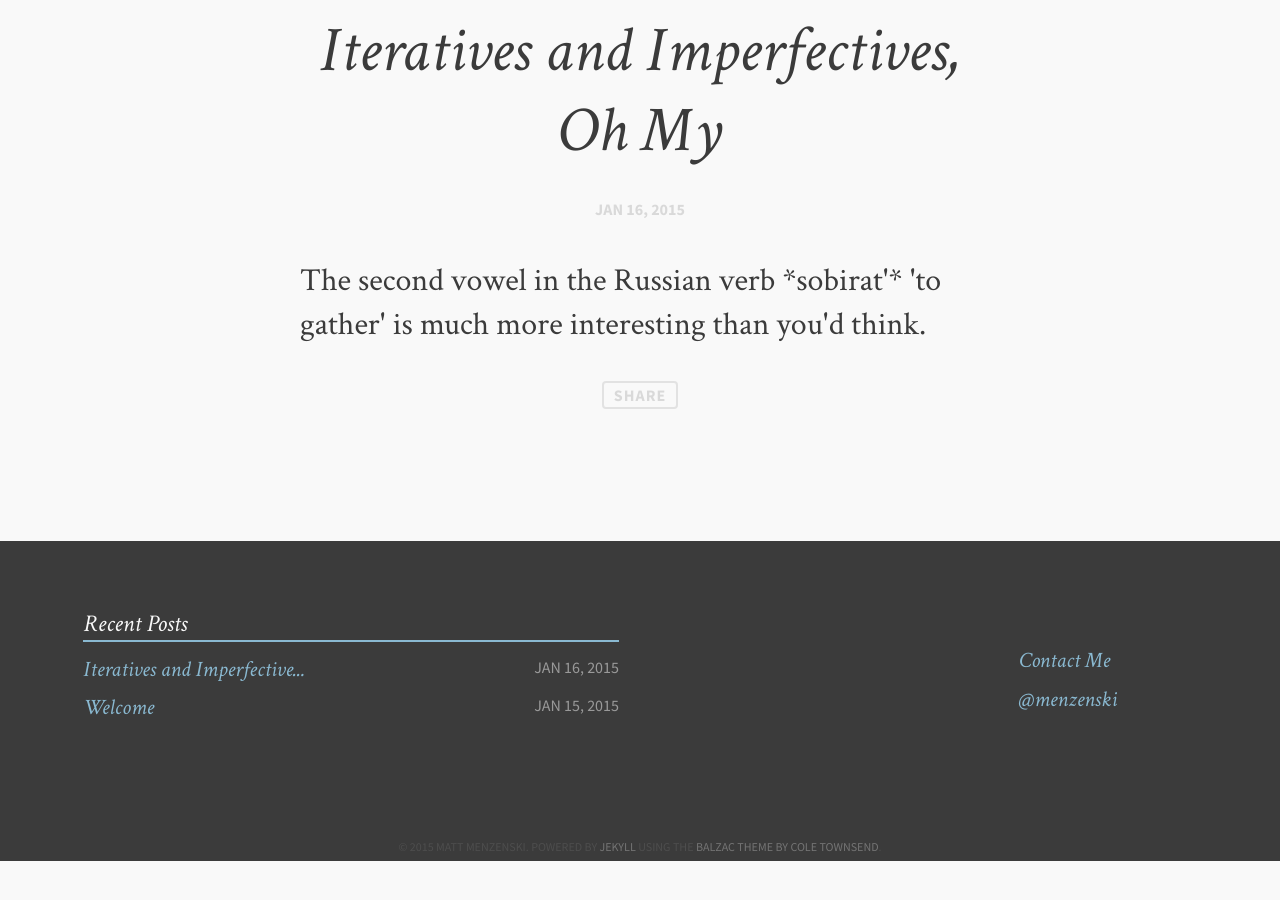
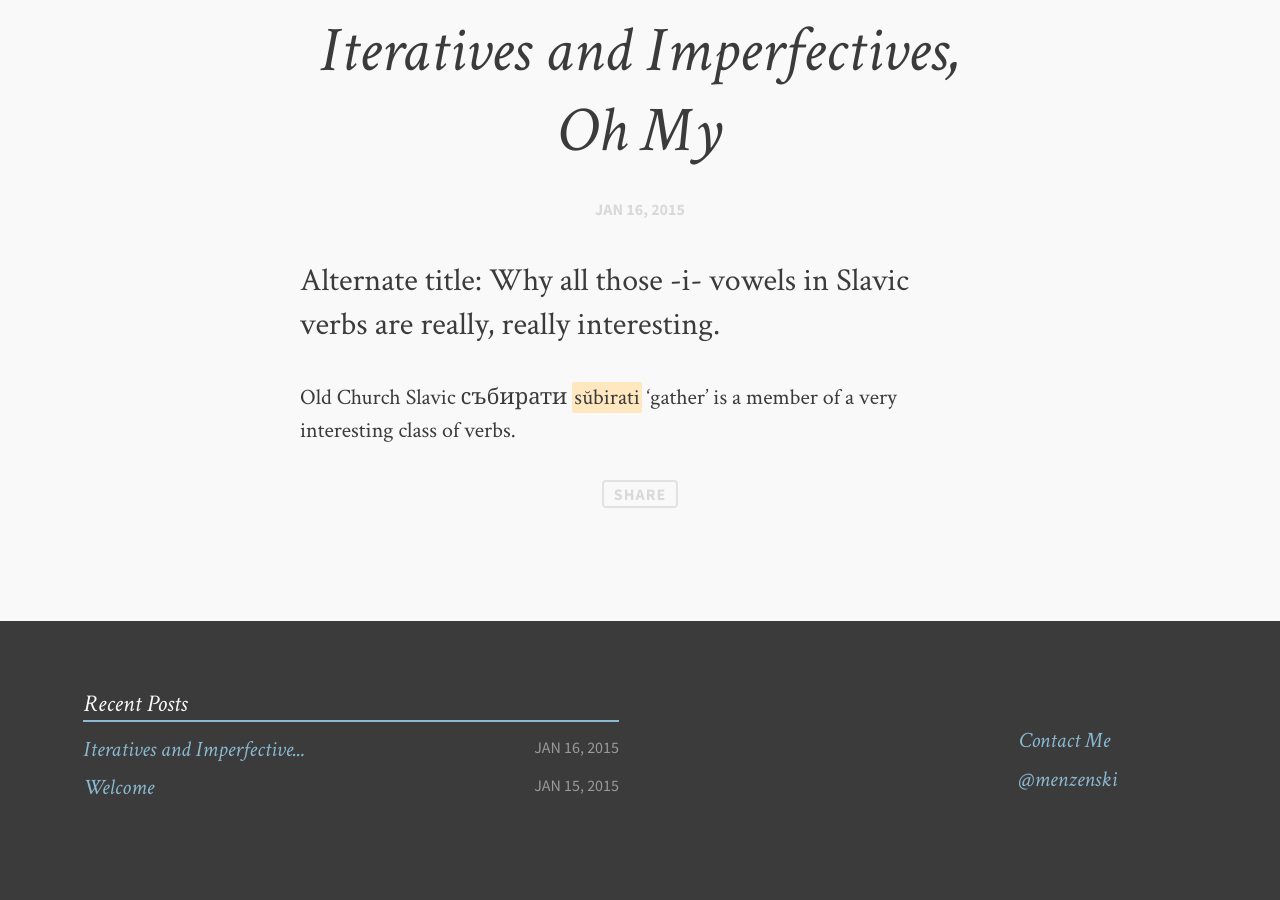
Before and after one commit to menzenski/menzenski.github.io, a Jekyll site: the page built from _posts/2015-01-16-Lengthened-Vowels-in-Slavic-Verbs.md, in a window 1280 px wide and 900 px high, scrolled down 872 px. Built offline with Jekyll 4.4.1, drawn with Linux system fonts in a browser that asks for light colours; comment, search, counter and statistics services are not loaded; before the commit the page ends 1733 px from its top, so only the background shows below that.

Commit message:
testing OCS text

```diff
--- a/_posts/2015-01-16-Lengthened-Vowels-in-Slavic-Verbs.md
+++ b/_posts/2015-01-16-Lengthened-Vowels-in-Slavic-Verbs.md
@@ -1,9 +1,11 @@
 ---
 layout: post-light-feature
 title: Iteratives and Imperfectives, Oh My
-description: "The second vowel in the Russian verb *sobirat'* 'to gather' is much more interesting than you'd think."
+description: "Alternate title: Why all those -i- vowels in Slavic verbs are really, really interesting."
 categories: [articles, Balto-Slavic Iteratives, Slavic, aspect]
 date: 2015-01-16
 image:
         feature: soft-trees.jpg
 ---
+
+Old Church Slavic <span class="ocs">събирати</span> *sŭbirati* 'gather' is a member of a very interesting class of verbs.
```
